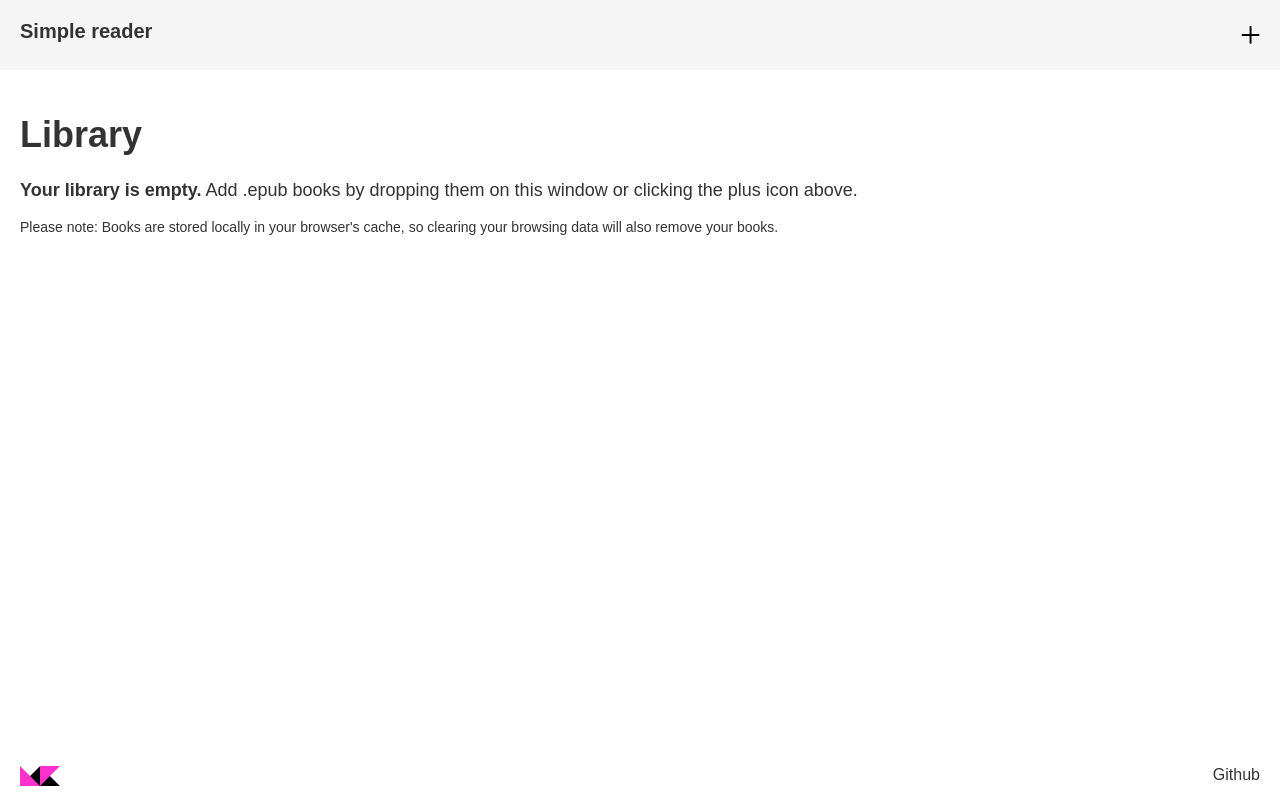
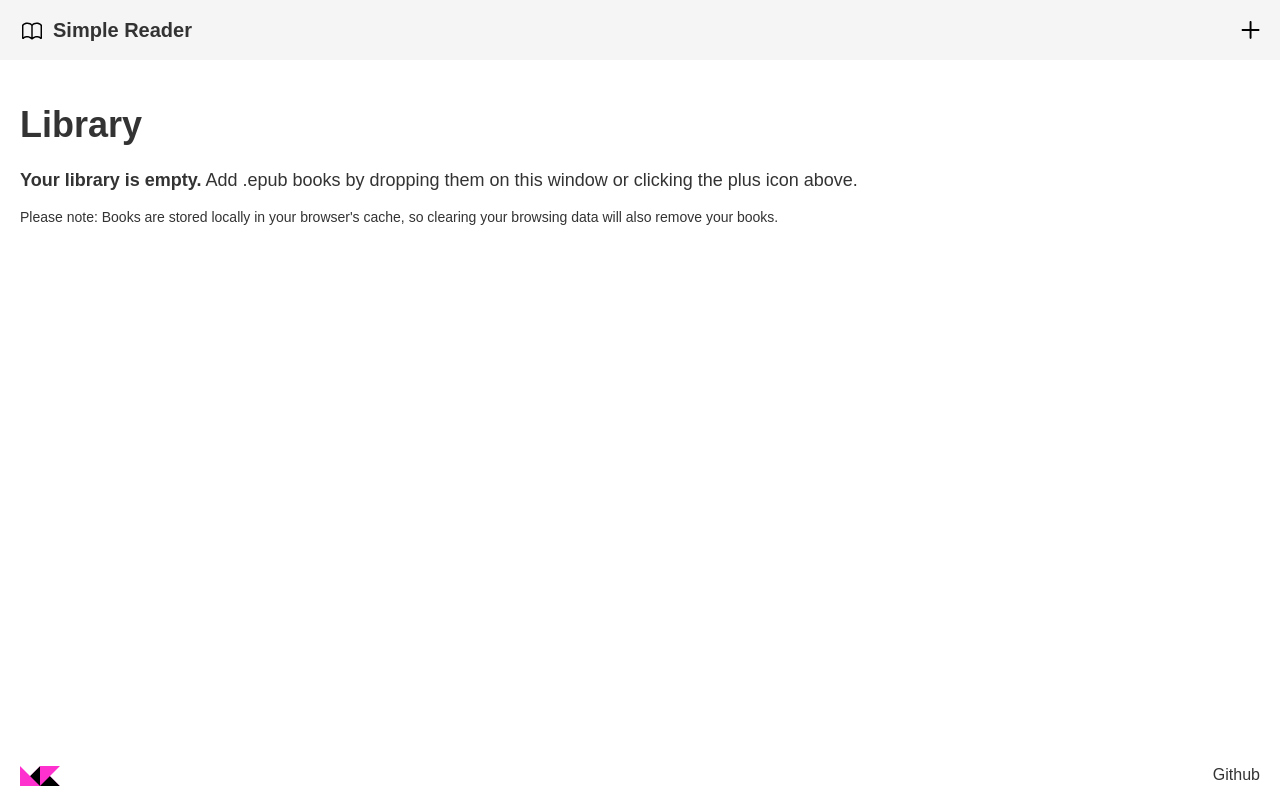
Before and after one commit to MattKevan/minimal-reader, a Vue app: page / in a window 1280 px wide. Built offline with nearby package versions, Linux system fonts and the light colour scheme; a web font is replaced by a local one.

Commit message:
add logo

```diff
--- a/public/index.html
+++ b/public/index.html
@@ -6,7 +6,7 @@
     <meta name="viewport" content="width=device-width,initial-scale=1.0">
     <meta name="apple-mobile-web-app-capable" content="yes">
     <link rel="icon" href="<%= BASE_URL %>favicon.png">
-    <title>Simple reader</title>
+    <title>Simple Reader</title>
   </head>
   <body>
     <noscript>
--- a/src/assets/styles.css
+++ b/src/assets/styles.css
@@ -19,7 +19,18 @@ body {
 .header {
     background-color: #f5f5f5;
     padding: 20px;
-    height: 30px;
+    height: 20px;
+}
+.logo {
+  width: 23px;
+  height: 20px;
+  margin-right: 10px;
+  margin-top: 1px;
+  float: left;
+   background-size: 20px 23px;
+  background-repeat: no-repeat;
+  background-position: center;
+      background-image: url('img/book.svg');
 }
 .header p {
   margin: 0;
@@ -27,6 +38,7 @@ body {
   float: left;
   font-weight: bold;
   font-size: 20px;
+  line-height: 1em;
 }
 .footer {
   padding: 10px 20px;
@@ -86,7 +98,7 @@ body {
   background-position: center;
       background-image: url('img/add.svg');
       float: right;
-      margin-top: 5px;
+
 
 }
 .float-right {
@@ -312,6 +324,9 @@ a:hover {
   background-color: #000;
 
 }
+.logo {
+  background-image: url('img/book-white.svg');
+}
 .upload-button {
         background-image: url('img/add-white.svg');
 }
--- a/src/views/HomeView.vue
+++ b/src/views/HomeView.vue
@@ -4,7 +4,8 @@
     @drop="uploadBooks">
 
     <div class="header">
-      <p>Simple reader</p>
+      <div class="logo"></div>
+      <p>Simple Reader</p>
 <div @click="triggerUpload" style="cursor: pointer;" class="upload-button">
 <input type="file" @change="uploadBooks" id="bookInput" multiple style="display: none" />
 
```
